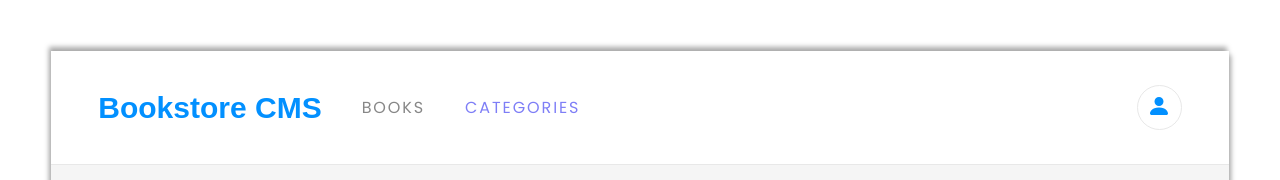
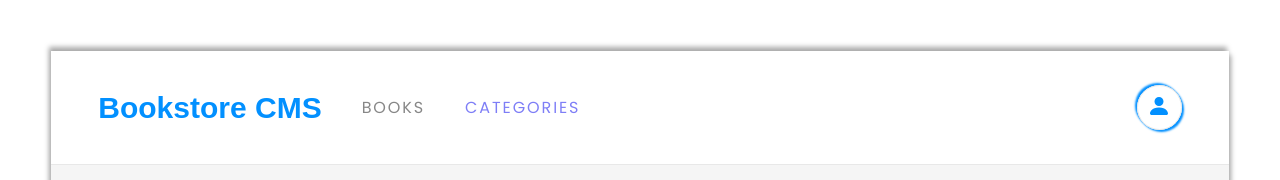
Before and after one commit to AhmadiGu/BookStore, a React (Create React App) app: page / in a window 1280 px wide. In both pictures the pointer is over the button 1159 px from the left and 107 px from the top of the page. Shown: the top 180 px of the page. Built offline with nearby package versions, Linux system fonts and the light colour scheme; no server answers.

Commit message:
Style for components added

```diff
--- a/src/App.css
+++ b/src/App.css
@@ -11,6 +11,12 @@ body {
 
 a {
   text-decoration: none;
+}
+
+button:hover {
+  background: transparent;
+  color: rgba(10, 10, 10, 0.829);
+  box-shadow: 2px 2px 2px #0290ff, -2px -2px 2px #0290ff;
 }
 
 .App {
```
